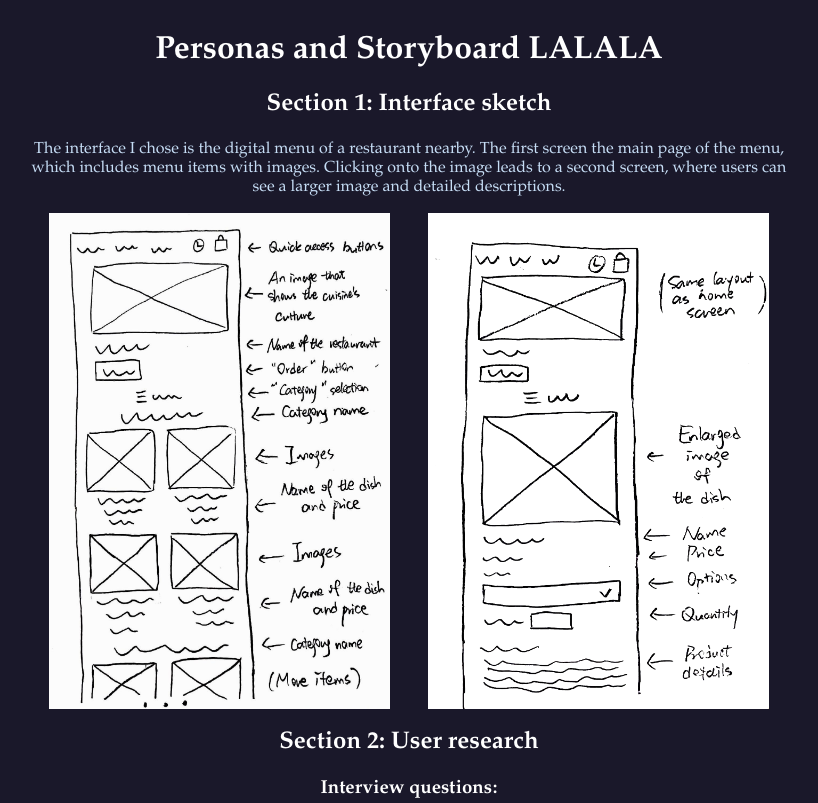
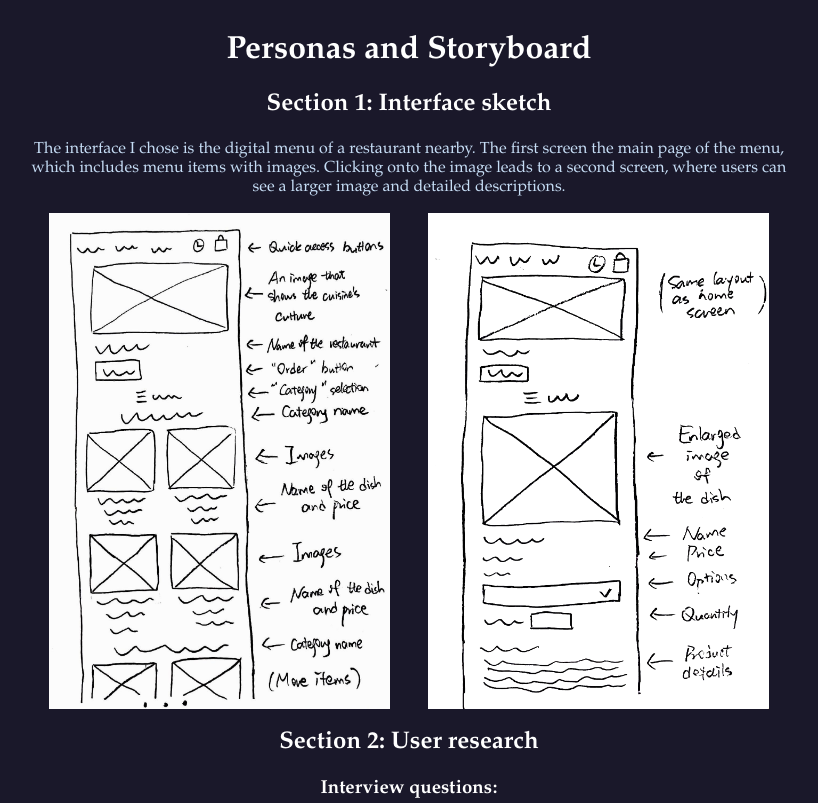
Before and after one commit to cutelittlemouse/personas-and-storyboard, a plain HTML site: page index.html in a window 1280 px wide. Shown: the top 803 px of the page, without its empty margins (231-1049 px from the left). Drawn offline with Linux system fonts and the light colour scheme.

Commit message:
Update index.html

```diff
--- a/index.html
+++ b/index.html
@@ -16,7 +16,7 @@
 
 
     <div>
-        <h1>Personas and Storyboard LALALA</h1>
+        <h1>Personas and Storyboard</h1>
         <h2>Section 1: Interface sketch</h2>
         <p>The interface I chose is the digital menu of a restaurant nearby. The first screen the main page of the menu, which
             includes menu items with images.
```
